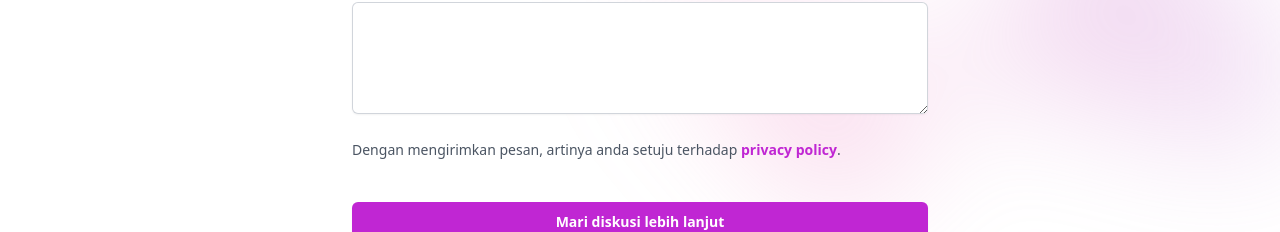
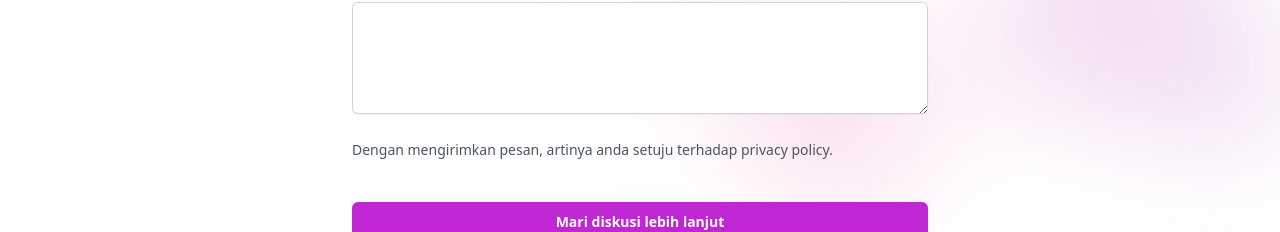
Before and after one commit to Libels/campus-fair-2024, a Next.js app: page /fundraise/sponsor in a window 1280 px wide. Shown: the part 768-1000 px from the top of the page. Built offline with nearby package versions, Linux system fonts and the light colour scheme.

Commit message:
add legacyBehavior attribute on new tab link

```diff
--- a/src/pages/contact.tsx
+++ b/src/pages/contact.tsx
@@ -130,7 +130,7 @@ export default function Contact() {
 						</div>
 						<span className="text-sm leading-6 text-gray-600  sm:col-span-2">
 							Dengan mengirimkan, artinya anda setuju terhadap{' '}
-							<Link href="/privacy" className="font-semibold text-fuchsia-600">
+							<Link legacyBehavior href="/privacy" className="font-semibold text-fuchsia-600">
 								<a target="_blank">privacy&nbsp;policy</a>
 							</Link>.
 						</span>
--- a/src/pages/fundraise/donate.tsx
+++ b/src/pages/fundraise/donate.tsx
@@ -240,7 +240,7 @@ export default function FundraiseDonation() {
 						</Switch.Group>
 						<span className="text-sm leading-6 text-gray-600  sm:col-span-2">
 							Dengan melanjutkan ke pembayaran, artinya anda setuju terhadap{' '}
-							<Link href="/privacy" className="font-semibold text-fuchsia-600">
+							<Link legacyBehavior href="/privacy" className="font-semibold text-fuchsia-600">
 								<a target="_blank">privacy&nbsp;policy</a>
 							</Link>.
 						</span>
--- a/src/pages/fundraise/sponsor.tsx
+++ b/src/pages/fundraise/sponsor.tsx
@@ -130,7 +130,7 @@ export default function FundraiseSponsor() {
 						</div>
 						<span className="text-sm leading-6 text-gray-600  sm:col-span-2">
 							Dengan mengirimkan pesan, artinya anda setuju terhadap{' '}
-							<Link href="/privacy" className="font-semibold text-fuchsia-600">
+							<Link legacyBehavior href="/privacy" className="font-semibold text-fuchsia-600">
 								<a target="_blank">privacy&nbsp;policy</a>
 							</Link>.
 						</span>
--- a/src/pages/privacy.tsx
+++ b/src/pages/privacy.tsx
@@ -73,7 +73,7 @@ export default function Privacy() {
 									<li>NPWP</li>
 								</ul>
 								<p className="mt-6">
-									<strong className="font-semibold text-gray-900">Data pembayaran.</strong> Kami mungkin mengambil data yang diperlukan untuk memproses pembayaran jika anda melakukan transaksi ataupun donasi, seperti nomor instrumen pembayaran beserta kode keamanan terkait. Semua data pembayaran disimpan oleh Xendit. Anda mungkin ingin mempelajari Privacy Policy mereka di link berikut: <Link className="text-underline text-fuchsia-500" href="https://www.xendit.co/id/privacy-policy/"><a target="_blank">https://www.xendit.co/id/privacy-policy/</a></Link>.
+									<strong className="font-semibold text-gray-900">Data pembayaran.</strong> Kami mungkin mengambil data yang diperlukan untuk memproses pembayaran jika anda melakukan transaksi ataupun donasi, seperti nomor instrumen pembayaran beserta kode keamanan terkait. Semua data pembayaran disimpan oleh Xendit. Anda mungkin ingin mempelajari Privacy Policy mereka di link berikut: <Link legacyBehavior className="text-underline text-fuchsia-500" href="https://www.xendit.co/id/privacy-policy/"><a target="_blank">https://www.xendit.co/id/privacy-policy/</a></Link>.
 								</p>
 								<p className="mt-6">
 									<strong className="font-semibold text-gray-900">Data Login Social Media.</strong> Kami mungkin memberikan opsi kemudahan di Platform ini untuk registrasi atau mentautkan menggunakan akun social media yang sudah ada, seperti akun Twitter, Google, GitHub, LinkedIn. Jika anda memilih untuk registrasi dengan cara ini, kami sudah menjelaskannya di bagian terkait.
```
